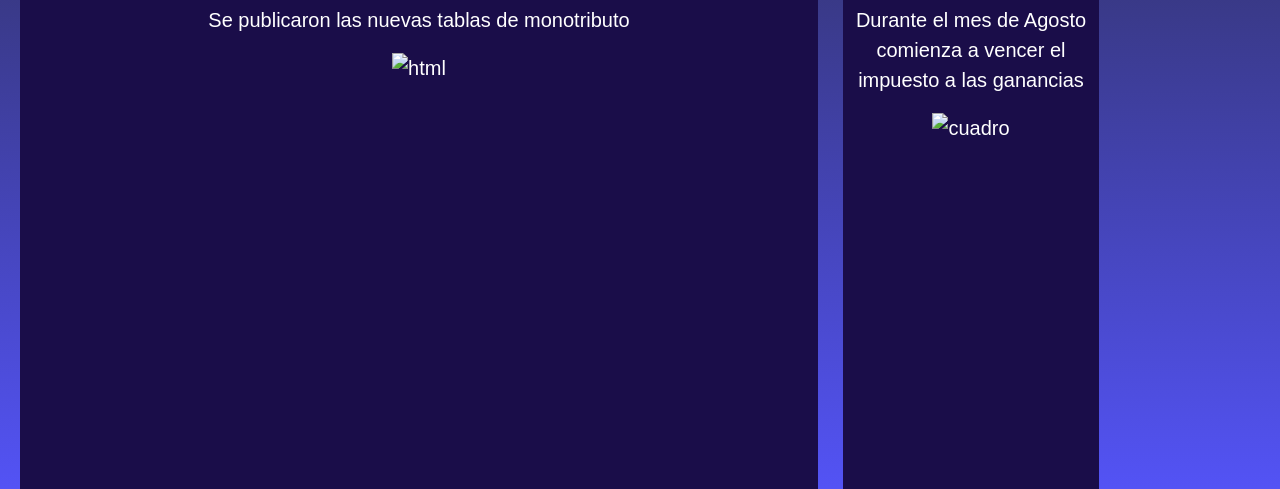
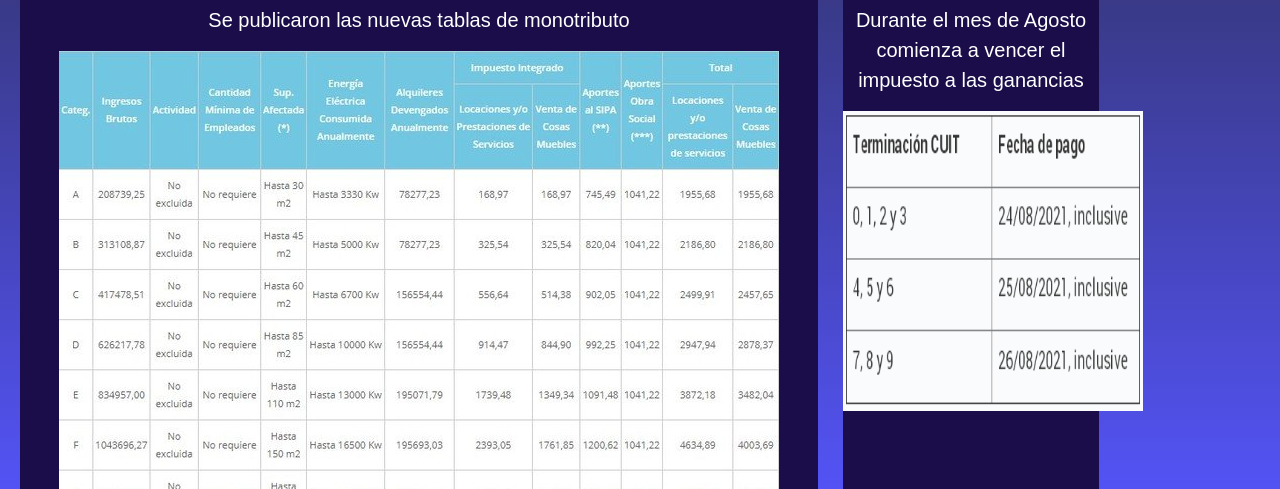
Before and after one commit to Fede-Schmidt/fedecodersass, a plain HTML site: page Html/Novedades.html in a window 1280 px wide. Shown: the part 311-800 px from the top of the page. Drawn offline with nearby package versions, Linux system fonts and the light colour scheme; the site is published under a folder, as on GitHub Pages, so addresses that start at the root find nothing; a web font is replaced by a local one.

Commit message:
llamando bien

```diff
--- a/Html/Novedades.html
+++ b/Html/Novedades.html
@@ -53,7 +53,7 @@
                 <p>Se publicaron las nuevas tablas de monotributo</p>
             </div>
             <div>
-                <img src="/Imagenes/TABLA MONOTRIBUTO.jpg" alt="html">
+                <img src="../Imagenes/TABLA MONOTRIBUTO.jpg" alt="html">
             </div>
         </div>
         <div class="segundo-elemento">
@@ -66,7 +66,7 @@
                 <p>Durante el mes de Agosto comienza a vencer el impuesto a las ganancias</p>
             </div>
             <div>
-                <img src="/Imagenes/ganancias.png" alt="cuadro" width="300px" height="300px">
+                <img src="../Imagenes/ganancias.png" alt="cuadro" width="300px" height="300px">
             </div>
         </div>
     </section>
```
